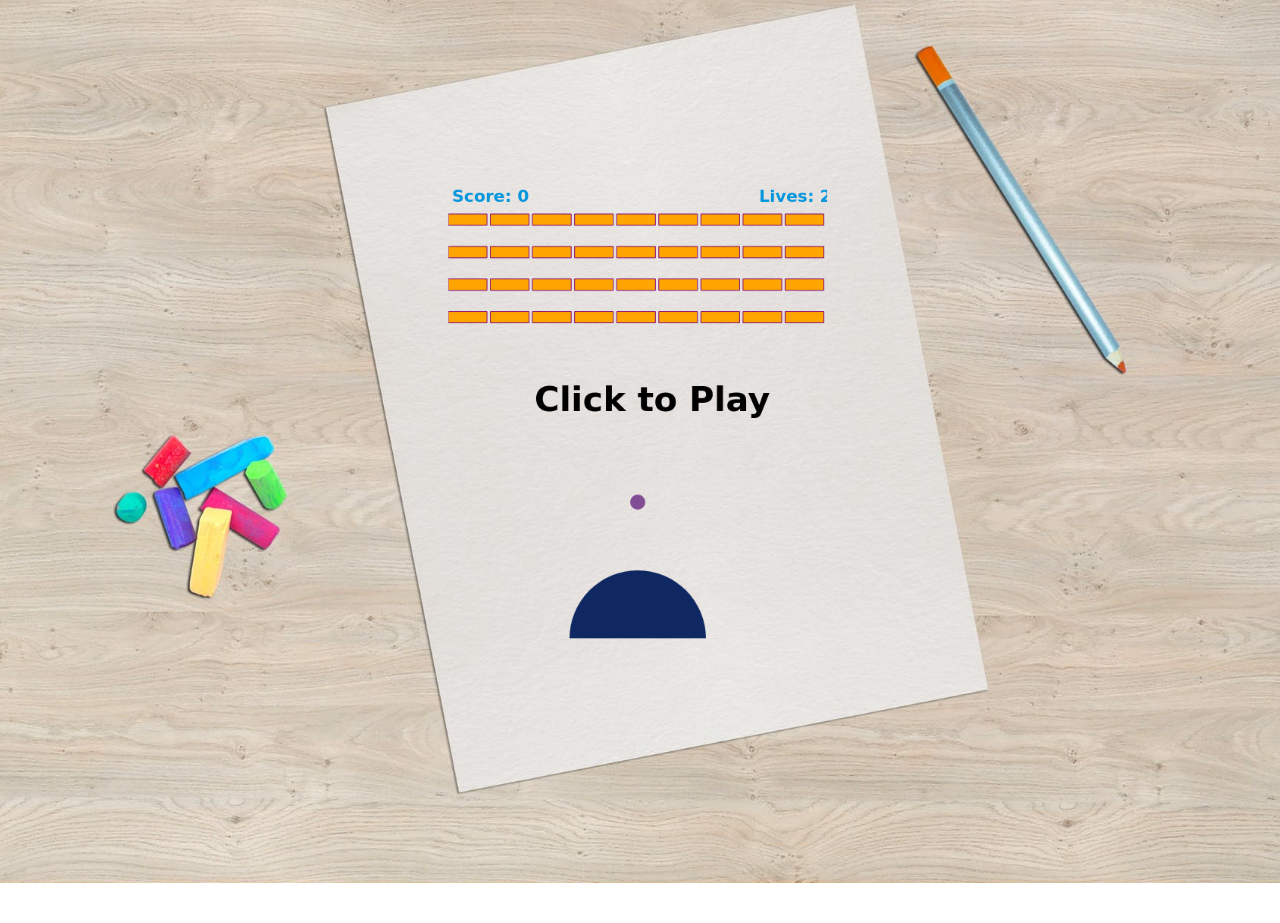
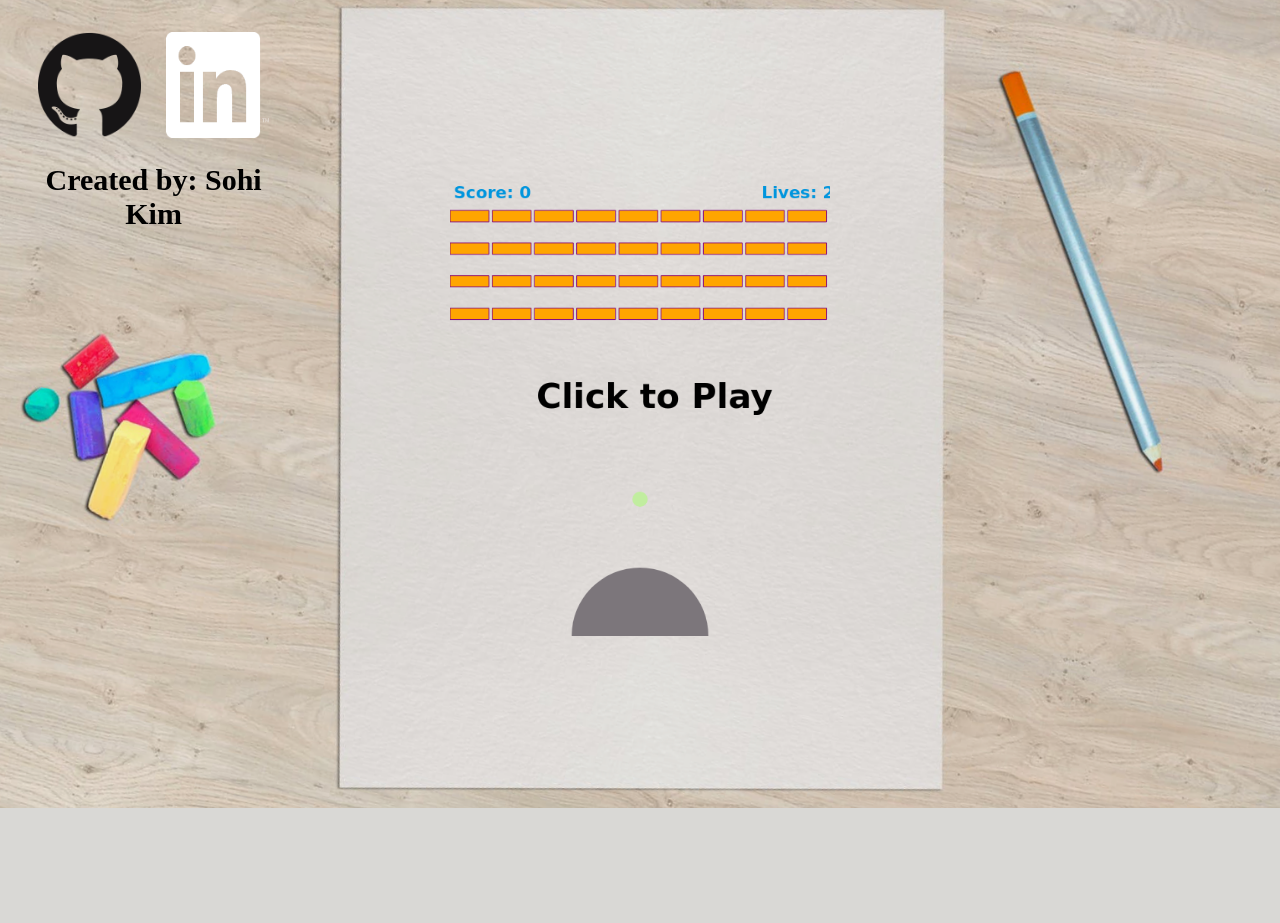
Before and after one commit to skycue/breakout-on-a-curve, a PHP site: page / in a window 1280 px wide; the page is wider, and only the part inside the window is pictured. After the commit the page ends 808 px from the top of that part, so only its background shows below. Run offline with PHP 8.4, Linux system fonts and the light colour scheme.

Commit message:
Edit background image and add personal links

```diff
--- a/index.html
+++ b/index.html
@@ -9,6 +9,21 @@
   </head>
 
   <body id="body">
+    <div class="info">
+      <div class="personal-links">
+        <a class="github-link" href="https://github.com/skycue" target="_blank">
+          <img class="github-logo" src="./github-logo.png" alt="">
+        </a>
+        <a class="linkedin-link" href="https://linkedin.com/in/sohi-kim" target="_blank">
+          <img class="linkedin-logo" src="./linkedin-logo.png" alt="">
+        </a>
+      </div>
+
+      <h2 class="credits">
+        Created by:  Sohi Kim
+      </h2>
+    </div>
+
     <canvas id="myCanvas" width="500" height="600"></canvas>
   </body>
 
--- a/main.css
+++ b/main.css
@@ -1,15 +1,14 @@
 html {
   height: 100%;
   overflow: hidden;
-  transform: translate(-20px, 0px) rotate(11deg);
 }
 
 body {
   display: flex;
-    background-image: url(paper.jpeg);
+  background-image: url(paper.png);
   background-repeat: no-repeat;
   background-position: center;
-    background-size: 110%;
+  background-size: cover;
   height: 100%;
 }
 
@@ -17,6 +16,37 @@
   width: 30%;
   margin: auto auto;
   cursor: auto;
-    transform: none;
-    transform: translate(20px, 0px) rotate(349deg);
 }
+
+.info {
+  display: flex;
+  flex-direction: column;
+  position: absolute;
+  top: 4%;
+  left: 2%;
+  width: 20%;
+}
+
+.personal-links {
+  display: flex;
+  width: 100%;
+  margin: auto auto;
+}
+
+.github-link,
+.linkedin-link {
+  width: 100%;
+  padding: 0px 5%;
+}
+
+.github-logo,
+.linkedin-logo {
+  height: 100%;
+  width: 100%;
+}
+
+.credits {
+  /* margin: auto auto; */
+  text-align: center;
+  font-size: 30px;
+}
```
Also changed, not shown: dist/bundle.js, github-logo.png (added), linkedin-logo.png (added), paper.jpeg (deleted), paper.png (added), 1 other file. Lines whose indentation alone changed are shown as unchanged.
